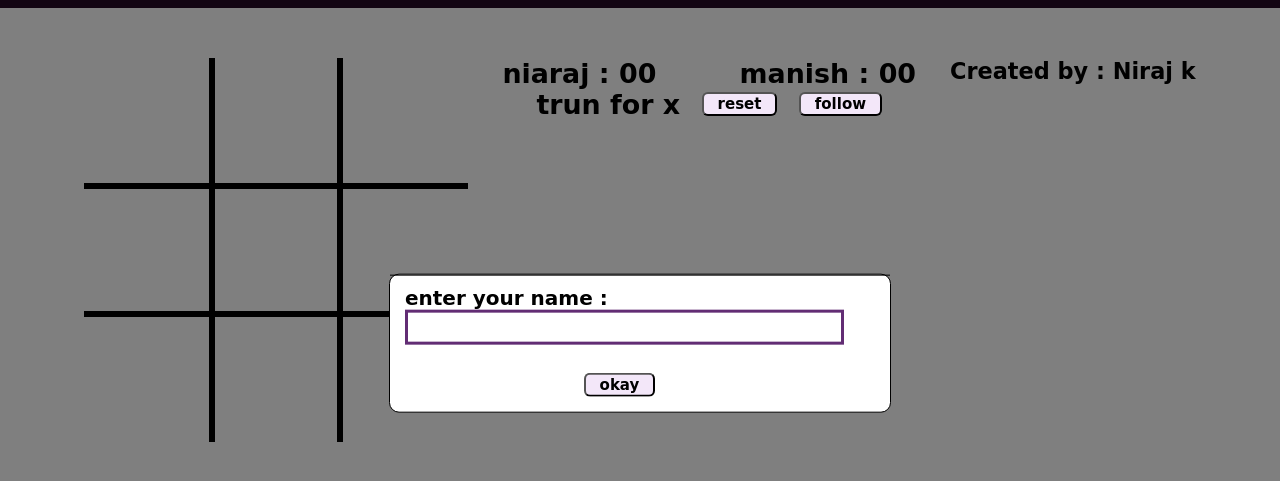
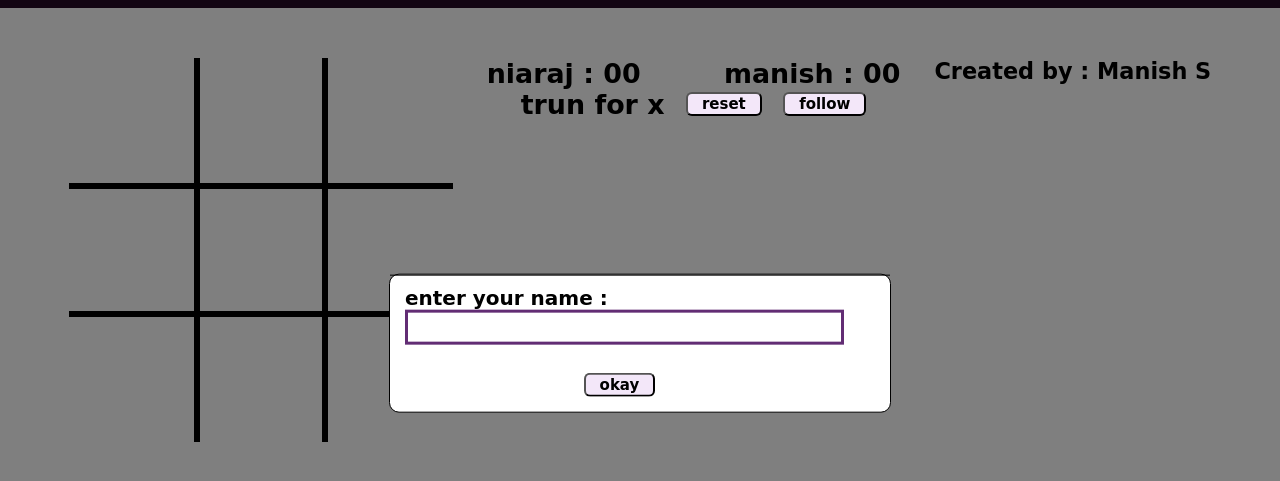
Before and after one commit to manishsolanki1/tic_tac_toe_game, a plain HTML site: page index.html in a window 1280 px wide. Shown: the part 57-538 px from the top of the page. Drawn offline with nearby package versions, Linux system fonts and the light colour scheme; no server answers; a web font is replaced by a local one.

Commit message:
Updateed index.html

```diff
--- a/index.html
+++ b/index.html
@@ -467,7 +467,7 @@ display: inline-block;" >
 						<img src="yay.gif" >
 					</div>
 		</div>
-		<span class="last" onclick="insta()"> Created by : Niraj k </span>
+		<span class="last" onclick="insta()"> Created by : Manish S </span>
 	</div>
 <span id="name_kaya" style="display: none;"> </span>
 <span id="p_code" style="display: none;"> </span>
```
